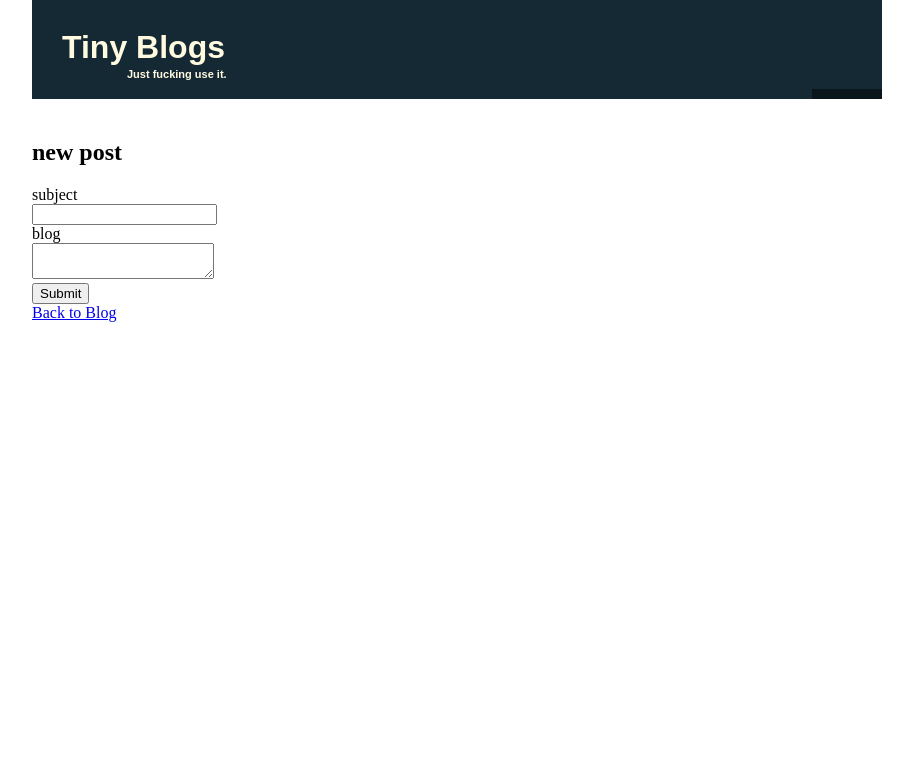
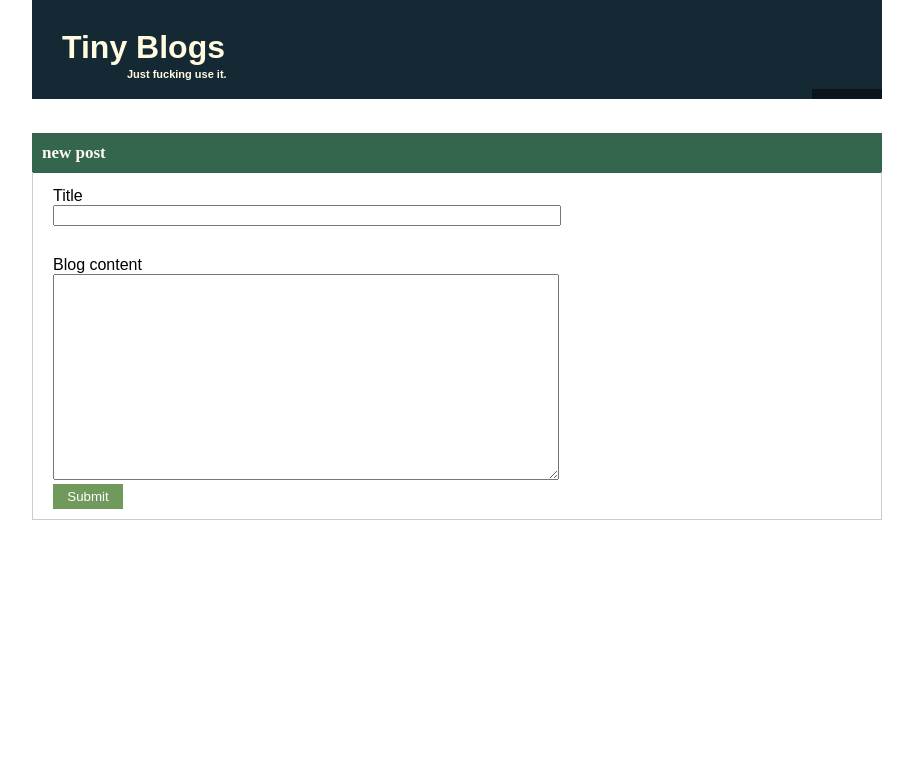
Before and after one commit to tonymajestro2/blog, a Python web app: template templates/create_post.html in a window 1280 px wide. Shown: the top 760 px of the page, without its empty margins (183-1096 px from the left). Run offline with Jinja, Linux system fonts and the light colour scheme; the template is opened without the code that fills it, so the values that code supplies are empty.

Commit message:
Styled new post page

```diff
--- a/notes.txt
+++ b/notes.txt
@@ -4,11 +4,7 @@ To Do:
 - clean up css rules, html divs
 
 - front page:
-    - limit 10 or so recent posts
-    - order by date
     - maybe links to recent posts on side bar?
-
-- style the create_post.html page
 
 - ** Add https to login pages **
     - consider using two session cookies;
@@ -66,3 +62,5 @@ Images:
 |                  |
 |                  |
 +------------------+
+
+color scheme: cool world
--- a/static/main.css
+++ b/static/main.css
@@ -252,9 +252,60 @@ footer #quote {
 
 #front_container pre {
     font-family: sans-serif;
+    font-size: 15px;
     padding-left: 5px;
 }
 
+#front_container #createButton {
+    padding-top: 30px;
+    padding-bottom: 30px;
+}
+
+#front_container #createButton a {
+    height: 35px;
+    background-color: #70995C;
+    color: white;
+    margin: 0;
+    padding: 5px 10px;
+    text-decoration: none;
+    font-size: 13px;
+}
+
+#front_container #createButton a:hover {
+    background-color: #658A53;
+}
+
+
+
+/* Create post form */
+#new_post_container {
+    border-left: 1px solid #cccccc;
+    border-right: 1px solid #cccccc;
+    border-bottom: 1px solid #cccccc;
+    padding: 15px 0px 10px 20px;
+    margin-top: -15px;
+    font-family: sans-serif;
+}
+
+#new_post_content h2 {
+    padding: 10px 5px 10px 10px;
+    background-color: #33664D;
+    font-size: 17px;
+    color: #FFF9EE;
+}
+
+#new_post_container textarea {
+    width: 500px;
+    height: 200px;
+}
+
+#new_post_container #title {
+    padding-bottom: 30px;
+}
+
+#new_post_container input[type=text] {
+    width: 500px;
+}
 
 /* Misc */
 
@@ -269,3 +320,17 @@ footer #quote {
     color: #8C1D04;
     font-size: 14px;
 }
+
+input[type=submit] {
+    width: 70px;
+    height: 25px;
+    background-color: #70995C;
+    color: white;
+    margin: 0;
+    padding: 0;
+    border: none;
+}
+
+input[type=submit]:hover {
+    background-color: #658A53;
+}
--- a/templates/create_post.html
+++ b/templates/create_post.html
@@ -1,16 +1,17 @@
 {% extends "base.html"%}
 {% block content %}
 
+<div id="new_post_content">
     <h2>new post</h2>
-<div id="newPostForm">
+    <div id="new_post_container">
         <form method="post">
             <div id="title">
-            subject <br>
+                Title <br>
                 <input type="text" name="title">
             </div>
 
             <div id="body_text">
-            blog <br>
+                Blog content <br>
                 <textarea name="body"></textarea>
             </div>
 
@@ -20,9 +21,6 @@
 
             <input type="submit" value="Submit">
         </form>
-
-    <div id="back">
-        <a href="/blog">Back to Blog</a>
     </div>
 </div>
 
--- a/templates/front.html
+++ b/templates/front.html
@@ -4,6 +4,9 @@
 <div id="front_container">
     <h2>{{ username }}</h2>
     {{ posts | safe}}
-    <a href="/createPost">Add new post</a>
+
+    <div id="createButton">
+        <a href="/createPost">New Post</a>
+    </div>
 </div>
 {% endblock %}
```
Lines whose indentation alone changed are shown as unchanged.
